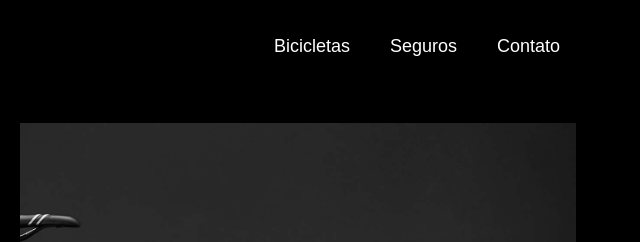
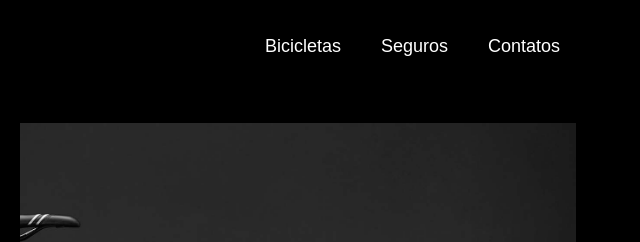
Before and after one commit to TheArthurVincent/bikcraft, a plain HTML site: page index.html in a window 1280 px wide. Shown: the top 242 px of the page, 640-1280 px from the left. Drawn offline with Linux system fonts and the light colour scheme.

Commit message:
first commit

```diff
--- a/index.html
+++ b/index.html
@@ -27,7 +27,7 @@
         <ul class="header-menu">
           <li><a href="./bicicletas.html">Bicicletas</a></li>
           <li><a href="./seguros.html">Seguros</a></li>
-          <li><a href="./contato.html">Contato</a></li>
+          <li><a href="./contato.html">Contatos</a></li>
         </ul>
       </nav>
     </div>
```
